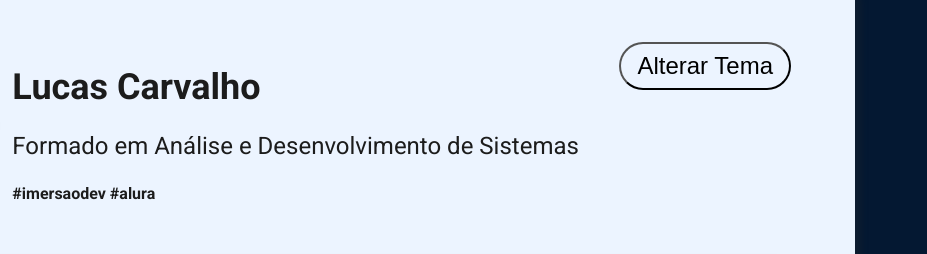
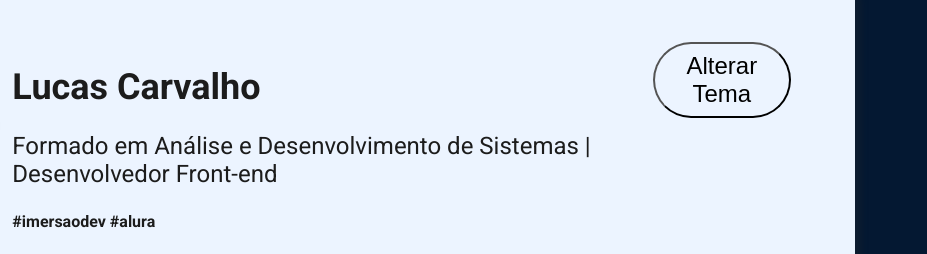
Before and after one commit to luccarvalho/certificard, a plain HTML site: page index.html in a window 1280 px wide. Shown: the part 86-340 px from the top of the page, 353-1280 px from the left. Drawn offline with Linux system fonts and the light colour scheme; a script that the page names is missing.

Commit message:
Update index.html
Alterei a descrição do <h3> do arquivo index.html.

```diff
--- a/index.html
+++ b/index.html
@@ -5,7 +5,7 @@
         <img class="perfil-foto" src="https://github.com/luccarvalho.png" />
         <div class="titulo">
           <h1>Lucas Carvalho</h1>
-          <h3>Formado em Análise e Desenvolvimento de Sistemas</h3>
+          <h3>Formado em Análise e Desenvolvimento de Sistemas | Desenvolvedor Front-end</h3>
           <h4>#imersaodev #alura</h4>
         </div>
       </div>
```
